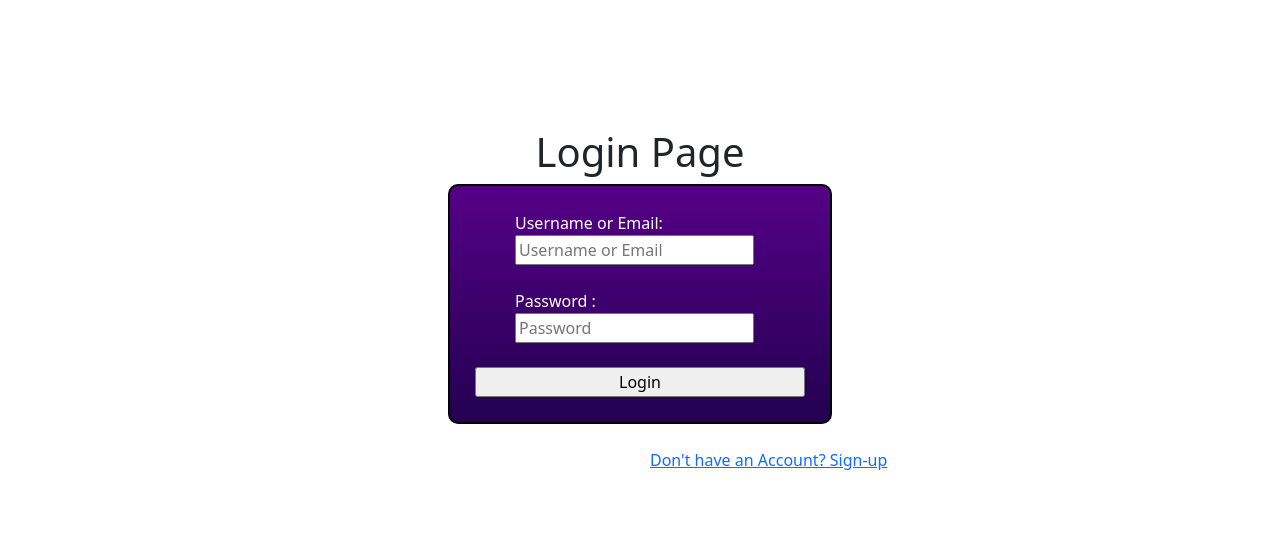
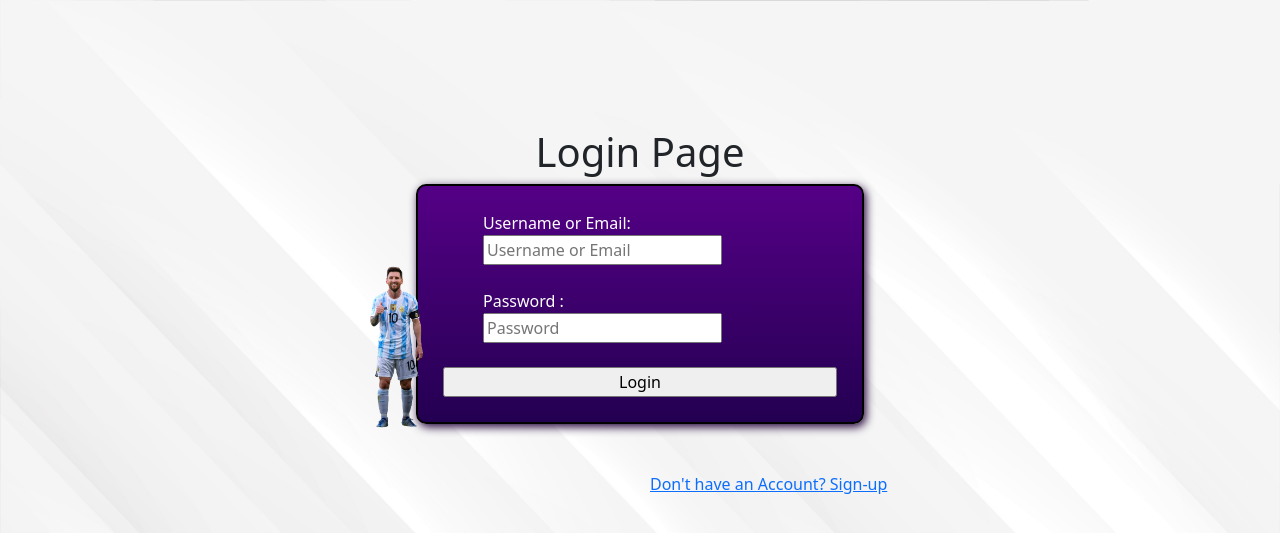
Before and after one commit to Thameem-20/DBMS-project, a Flask app: page /login in a window 1280 px wide. Shown: the top 533 px of the page. Run offline with Flask 3, Linux system fonts and the light colour scheme.

Commit message:
added messi and ronaldo

```diff
--- a/static/css/style.css
+++ b/static/css/style.css
@@ -1,3 +1,9 @@
+body {
+  background-image: url(../img/17580.jpg);
+  background-size: 100% 180%;
+  background-repeat: no-repeat;
+  object-fit: cover;
+}
 .navbar-nav {
   margin-left: auto;
 }
@@ -81,13 +87,26 @@
 .parent {
   background-image: linear-gradient(rgb(85, 0, 134), rgb(35, 0, 81));
   border-radius: 10px;
-  width: 30%;
+  width: 35%;
   margin: auto auto;
   display: flex;
   justify-content: center;
   border: 2px solid black;
   flex-direction: column;
   padding: 25px;
+  box-shadow: 2px 3px 10px #220039;
+}
+.formimg {
+  width: 8%;
+  height: 8%;
+  margin-left: 58%;
+  margin-top: -36%;
+}
+.loginimg {
+  width: 8%;
+  height: 8%;
+  margin-left: 27%;
+  margin-top: -15%;
 }
 .c1 {
   color: white;
@@ -122,9 +141,16 @@
 
 .about {
   font-family: "Poppins", sans-serif;
-  width: 90%;
+  width: 85%;
   margin: 0 auto;
   text-align: center;
+}
+.aboutpara {
+  font-weight: 500;
+}
+.aboutspan {
+  color: #6800ab;
+  font-weight: 600;
 }
 .aboutimg {
   height: 30%;
--- a/templates/login.html
+++ b/templates/login.html
@@ -22,6 +22,7 @@ block head %} {{ super() }}
 
       {{ form.submit }}
     </div>
+    <img class="loginimg" src="../static/img/PNGBUY-Lionel-Messi-9.png" alt="">
   </form>
   <br />
   <a style="margin-left: 650px" href="{{ url_for('register') }}"
```
Also changed, not shown: templates/index.html (+12 -12 lines), templates/register.html (+16 -15 lines), static/img/PNGBUY-Lionel-Messi-9.png (added), static/img/ron-sitting-1.png (added).
